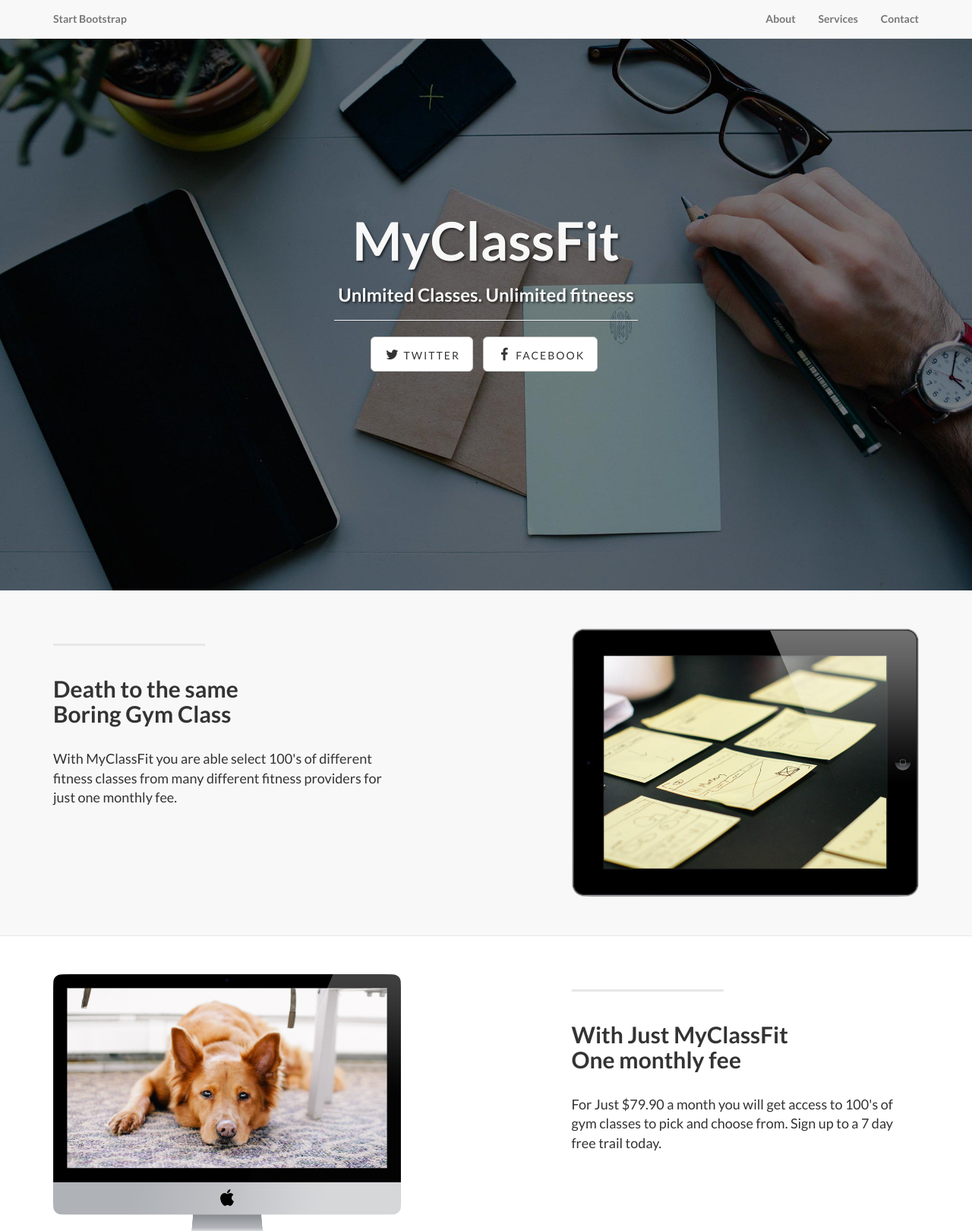
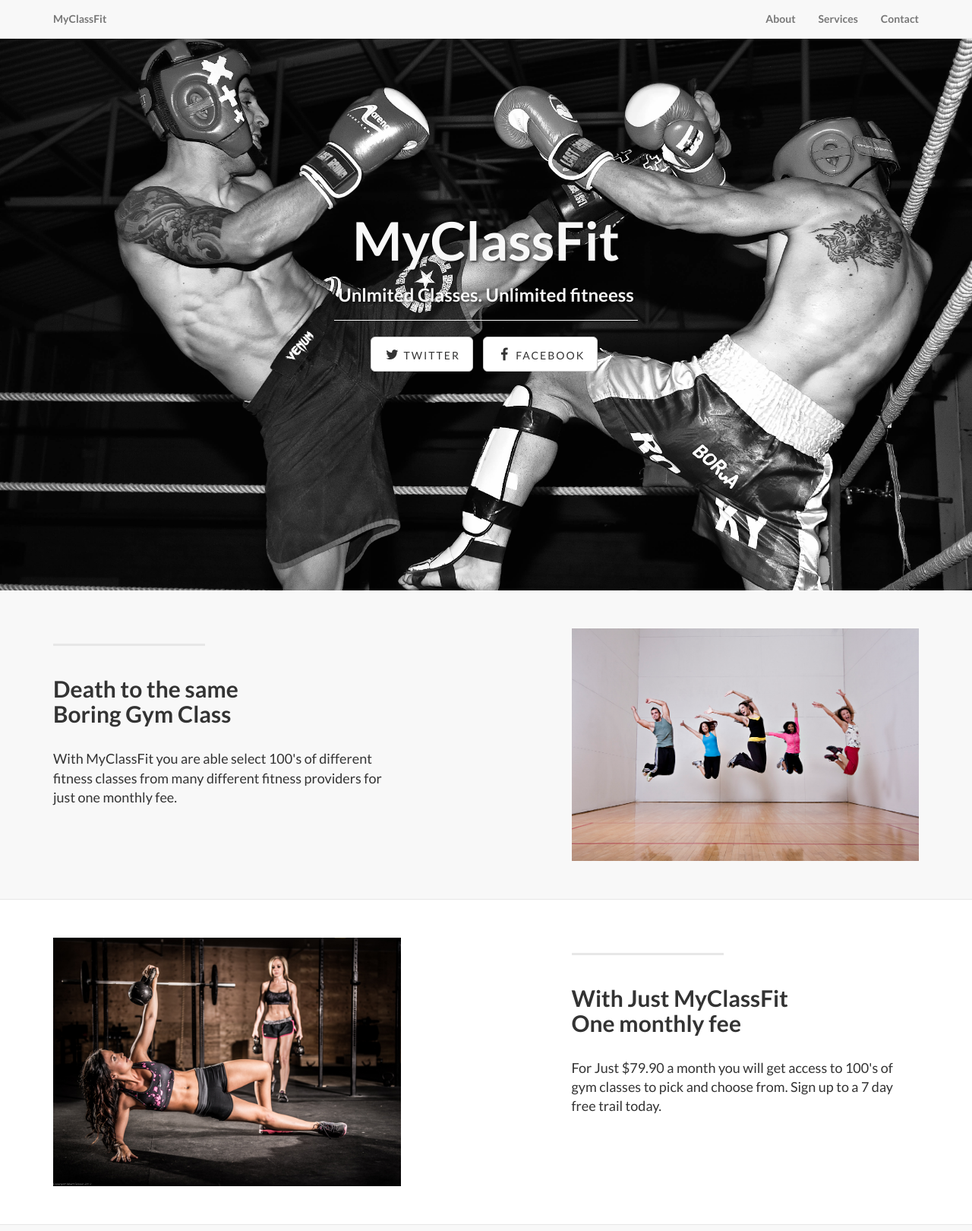
Before and after one commit to mushi22/myclassfit, a plain HTML site: page index.html in a window 1280 px wide. Shown: the top 1620 px of the page at 76% size. Drawn offline with Linux system fonts and the light colour scheme.

Commit message:
updated website
updated website

```diff
--- a/css/landing-page.css
+++ b/css/landing-page.css
@@ -35,7 +35,7 @@ h6 {
     padding-bottom: 50px;
     text-align: center;
     color: #f8f8f8;
-    background: url(../img/intro-bg.jpg) no-repeat center center;
+    background: url(../img/fit/img4.jpg) no-repeat center center;
     background-size: cover;
 }
 
@@ -116,7 +116,7 @@ h6 {
 .banner {
     padding: 100px 0;
     color: #f8f8f8;
-    background: url(../img/banner-bg.jpg) no-repeat center center;
+    background: url(../img/fit/img5.jpg) no-repeat center center;
     background-size: cover;
 }
 
--- a/index.html
+++ b/index.html
@@ -43,7 +43,7 @@
                     <span class="icon-bar"></span>
                     <span class="icon-bar"></span>
                 </button>
-                <a class="navbar-brand topnav" href="#">Start Bootstrap</a>
+                <a class="navbar-brand topnav" href="#">MyClassFit</a>
             </div>
             <!-- Collect the nav links, forms, and other content for toggling -->
             <div class="collapse navbar-collapse" id="bs-example-navbar-collapse-1">
@@ -111,7 +111,7 @@
                     <p class="lead">With MyClassFit you are able select 100's of different fitness classes from many different fitness providers for just one monthly fee. </p>
                 </div>
                 <div class="col-lg-5 col-lg-offset-2 col-sm-6">
-                    <img class="img-responsive" src="img/ipad.png" alt="">
+                    <img class="img-responsive" src="img/fit/img1.jpg" alt="">
                 </div>
             </div>
 
@@ -133,7 +133,7 @@
                     <p class="lead">For Just $79.90 a month you will get access to 100's of gym classes to pick and choose from. Sign up to a 7 day free trail today. </p>
                 </div>
                 <div class="col-lg-5 col-sm-pull-6  col-sm-6">
-                    <img class="img-responsive" src="img/dog.png" alt="">
+                    <img class="img-responsive" src="img/fit/img2.jpg" alt="">
                 </div>
             </div>
 
@@ -155,7 +155,7 @@
                     <p class="lead">You can email us at info@myclassfit.com for further information</p>
                 </div>
                 <div class="col-lg-5 col-lg-offset-2 col-sm-6">
-                    <img class="img-responsive" src="img/phones.png" alt="">
+                    <img class="img-responsive" src="img/fit/img3.jpg" alt="">
                 </div>
             </div>
 
```
Also changed, not shown: img/fit/img1.jpg (renamed from img/fit/5242124138_198a5729b0_o.jpg), img/fit/img2.jpg (renamed from img/fit/8884794467_c5b4d8d85c_o.jpg), img/fit/img4.jpg (renamed from img/fit/6577956187_b8a3659024_o.jpg), img/fit/img5.jpg (renamed from img/fit/13453166823_18916c0ea6_o.jpg), 1 other file.
